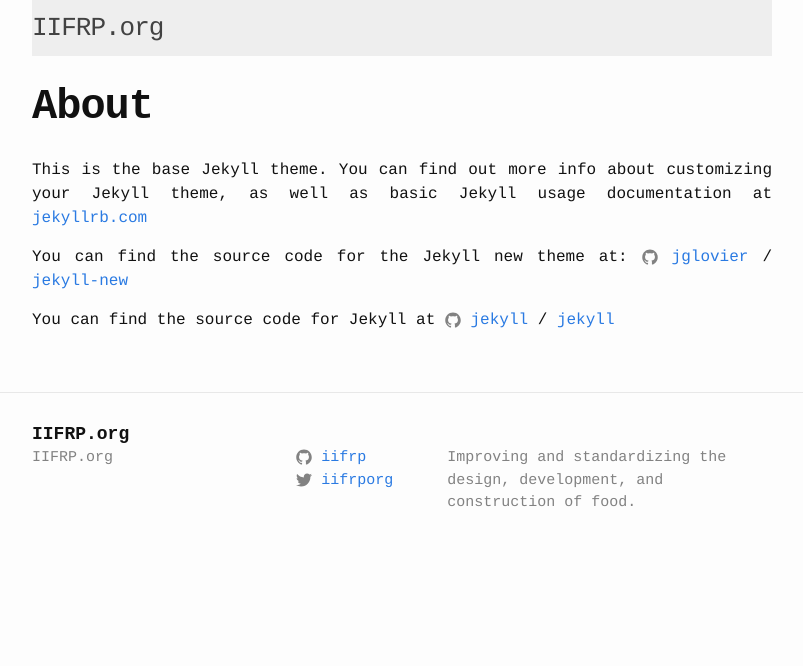
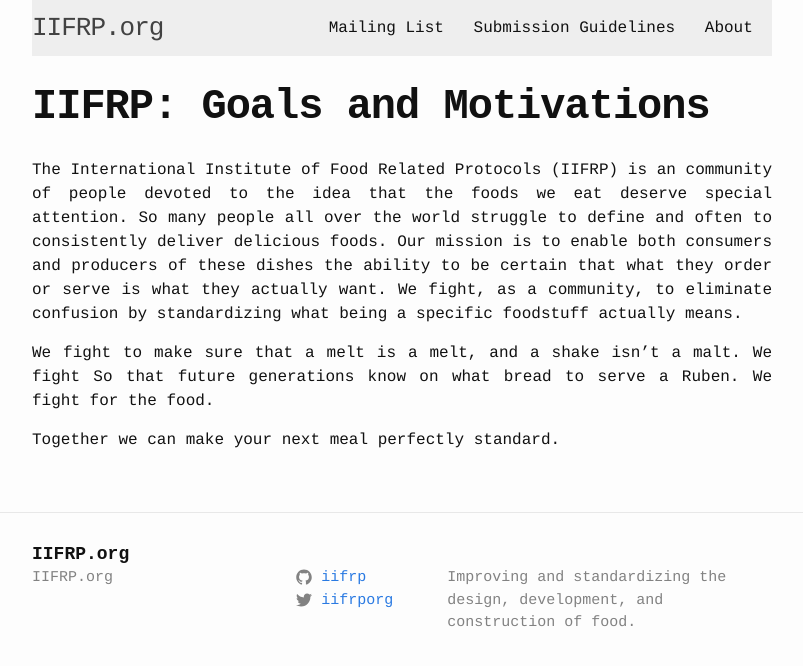
Before and after one commit to iifrp/iifrp.github.io, a Jekyll site: the page built from about.md, in a window 1280 px wide. Shown: the top 666 px of the page, without its empty margins (238-1041 px from the left). Built offline with Jekyll 4.4.1, drawn with Linux system fonts in a browser that asks for light colours.

Commit message:
Adds new sections for nav and new pages for site.

```diff
--- a/_includes/header.html
+++ b/_includes/header.html
@@ -3,7 +3,12 @@
   <div class="wrapper docinfo">
 
     <a class="site-title" href="{{ site.baseurl }}/">{{ site.title }}</a>
-
+    <div class="site-nav">
+      <a class="page-link" href="/standards-evolution/">Mailing List</a>
+      <a class="page-link" href="/submission-guidelines/">Submission Guidelines</a>
+      <a class="page-link" href="/about/">About</a>
+      &nbsp;
+    </div>
     <div style="height: 13px; width:100%;">
       <div onmouseover="this.style.cursor='pointer';" onclick="showElem('legend');" onmouseout="hideElem('legend')" style="height: 6px; cursor: pointer;" class="pre noprint docinfo" title="Click for colour legend.">                                                                        </div>
       <div id="legend"
--- a/about.md
+++ b/about.md
@@ -1,17 +1,18 @@
 ---
 layout: page
-title: About
+title: "IIFRP: Goals and Motivations"
 permalink: /about/
 ---
 
-<style>.site-header { border-top: 5px solid #FA0; }</style>
+The International Institute of Food Related Protocols (IIFRP) is an community of
+people devoted to the idea that the foods we eat deserve special attention. So many
+people all over the world struggle to define and often to consistently deliver delicious
+foods. Our mission is to enable both consumers and producers of these dishes the
+ability to be certain that what they order or serve is what they actually want.
+We fight, as a community, to eliminate confusion by standardizing what being a
+specific foodstuff actually means.
 
-This is the base Jekyll theme. You can find out more info about customizing your Jekyll theme, as well as basic Jekyll usage documentation at [jekyllrb.com](http://jekyllrb.com/)
+We fight to make sure that a melt is a melt, and a shake isn't a malt. We fight So
+that future generations know on what bread to serve a Ruben. We fight for the food.
 
-You can find the source code for the Jekyll new theme at:
-{% include icon-github.html username="jglovier" %} /
-[jekyll-new](https://github.com/jglovier/jekyll-new)
-
-You can find the source code for Jekyll at
-{% include icon-github.html username="jekyll" %} /
-[jekyll](https://github.com/jekyll/jekyll)
+Together we can make your next meal perfectly standard.
```
Also changed, not shown: standards-evolution.html (added, +182 -0 lines), submission-guidelines.md (added, +30 -0 lines).
